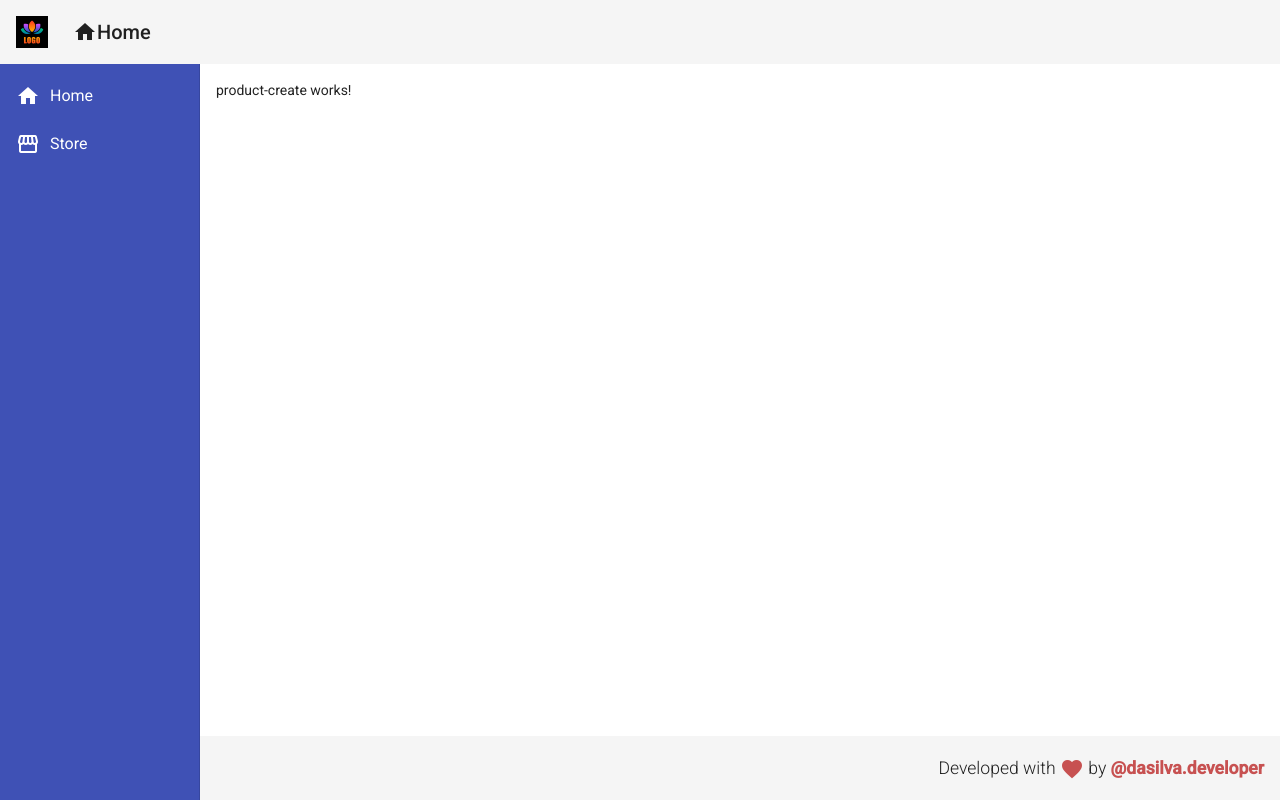
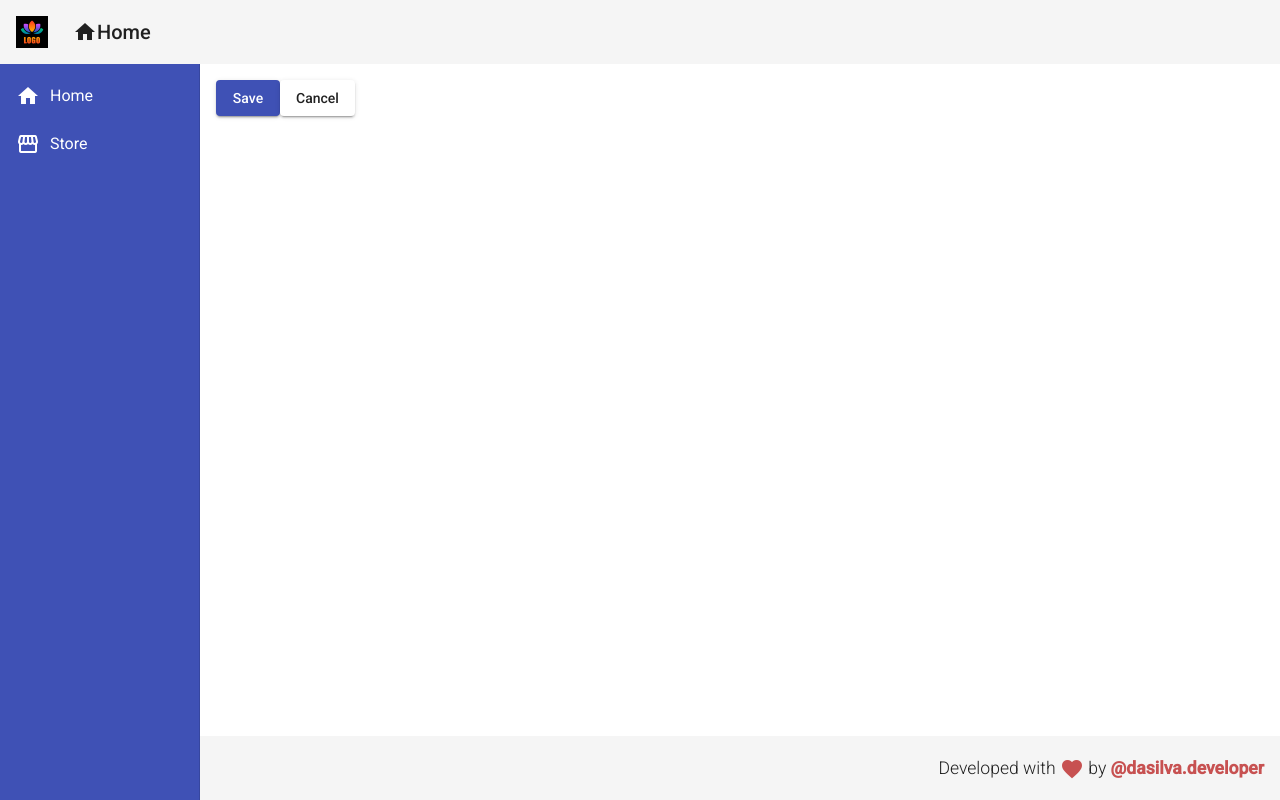
Before and after one commit to dasilvadeveloper/angular-store-crud-client, an Angular app: page /products/create in a window 1280 px wide. Built offline with nearby package versions, Linux system fonts and the light colour scheme.

Commit message:
Product service with snackbar messages

```diff
--- a/src/app/app.module.ts
+++ b/src/app/app.module.ts
@@ -18,6 +18,7 @@
 import { ForDirective } from './directives/for.directive';
 import { ProductCreateComponent } from './components/product/product-create/product-create.component'
 import { MatButtonModule } from '@angular/material/button'
+import { MatSnackBarModule } from '@angular/material/snack-bar'
 
 @NgModule({
   declarations: [
@@ -39,7 +40,8 @@
     MatSidenavModule,
     MatListModule,
     MatCardModule,
-    MatButtonModule
+    MatButtonModule,
+    MatSnackBarModule
   ],
   providers: [],
   bootstrap: [AppComponent]
--- a/src/app/components/product/product-create/product-create.component.html
+++ b/src/app/components/product/product-create/product-create.component.html
@@ -1 +1,6 @@
-<p>product-create works!</p>
+<button mat-raised-button (click)="createProduct()" color="primary">
+    Save
+</button>
+<button mat-raised-button (click)="cancel()">
+    Cancel
+</button>
--- a/src/app/components/product/product-create/product-create.component.ts
+++ b/src/app/components/product/product-create/product-create.component.ts
@@ -1,4 +1,6 @@
 import { Component, OnInit } from '@angular/core';
+import { ProductService } from '../product.service';
+import { Router } from '@angular/router';
 
 @Component({
   selector: 'crud-product-create',
@@ -7,9 +9,18 @@
 })
 export class ProductCreateComponent implements OnInit {
 
-  constructor() { }
+  constructor(private productService: ProductService, private router: Router) { }
 
   ngOnInit(): void {
+
+  }
+
+  createProduct(): void {
+    this.productService.showMessage('Aoba!')
+  }
+
+  cancel(): void {
+    this.router.navigate(['/products'])
   }
 
 }
--- /dev/null
+++ b/src/app/components/product/product.service.ts
@@ -0,0 +1,21 @@
+import { Injectable } from '@angular/core';
+import { MatSnackBar } from '@angular/material/snack-bar'
+
+@Injectable({
+  providedIn: 'root'
+})
+export class ProductService {
+
+
+
+  constructor(private snackBar: MatSnackBar) { }
+
+  showMessage(msg: string): void {
+    this.snackBar.open(msg, 'X', {
+      duration: 3000,
+      horizontalPosition: 'right',
+      verticalPosition: 'top',
+    })
+
+  }
+}
```
